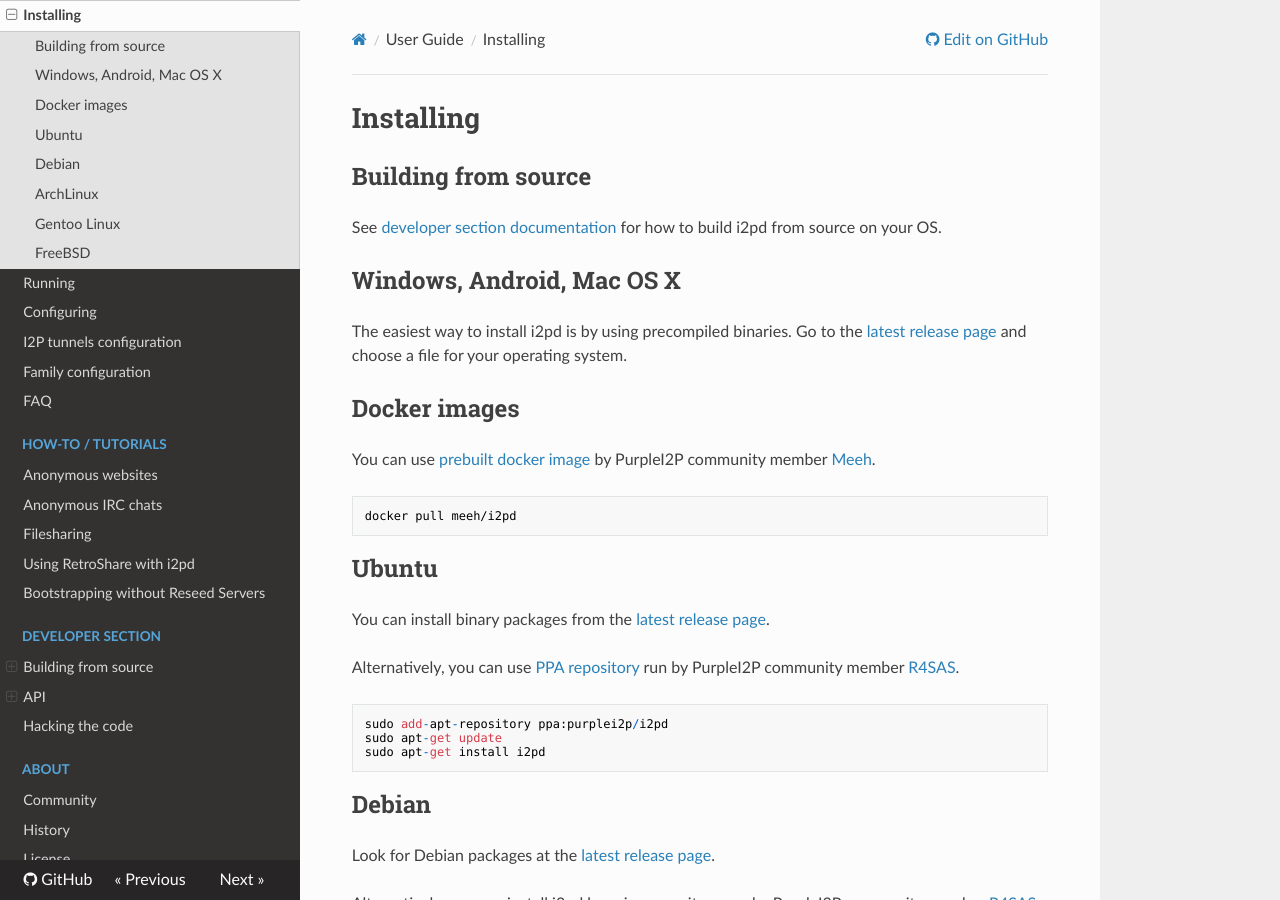
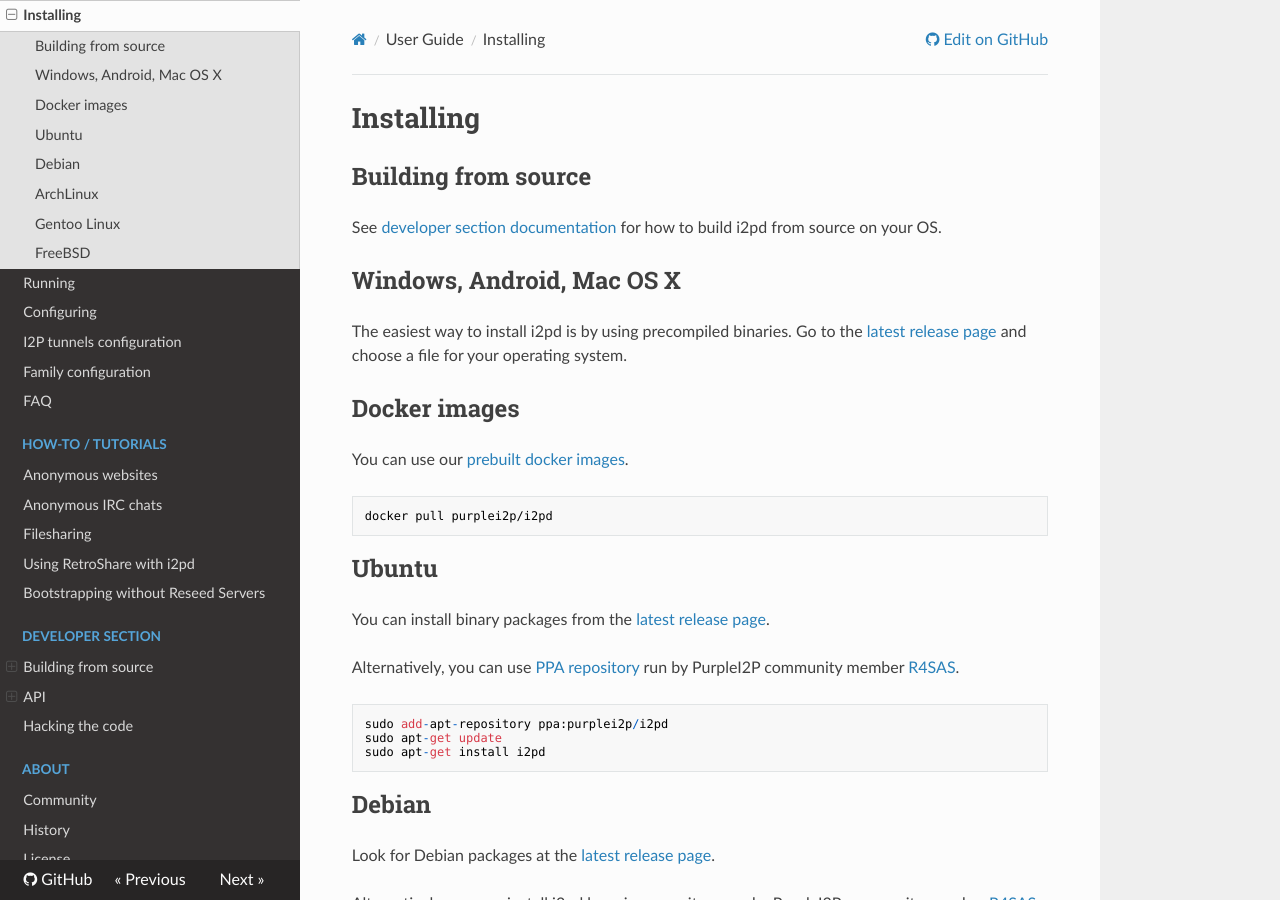
Before and after one commit to PurpleI2P/i2pd_docs_en, an MkDocs documentation site: the page built from docs/user-guide/install.md, in a window 1280 px wide and 900 px high. Built offline with MkDocs 1.6.1, drawn with Linux system fonts in a browser that asks for light colours; nearby versions of some CDN libraries; old or Windows-style settings are respelled for this version of MkDocs.

Commit message:
Link to updated docker repository

```diff
--- a/docs/user-guide/install.md
+++ b/docs/user-guide/install.md
@@ -16,9 +16,9 @@ Go to the [latest release page](https://github.com/PurpleI2P/i2pd/releases/lates
 
 ## Docker images
 
-You can use [prebuilt docker image](https://hub.docker.com/r/meeh/i2pd/) by PurpleI2P community member [Meeh](https://twitter.com/mikalv).
+You can use our [prebuilt docker images](https://hub.docker.com/r/purplei2p/i2pd/).
 
-    docker pull meeh/i2pd
+    docker pull purplei2p/i2pd
 
 
 ## Ubuntu
```
